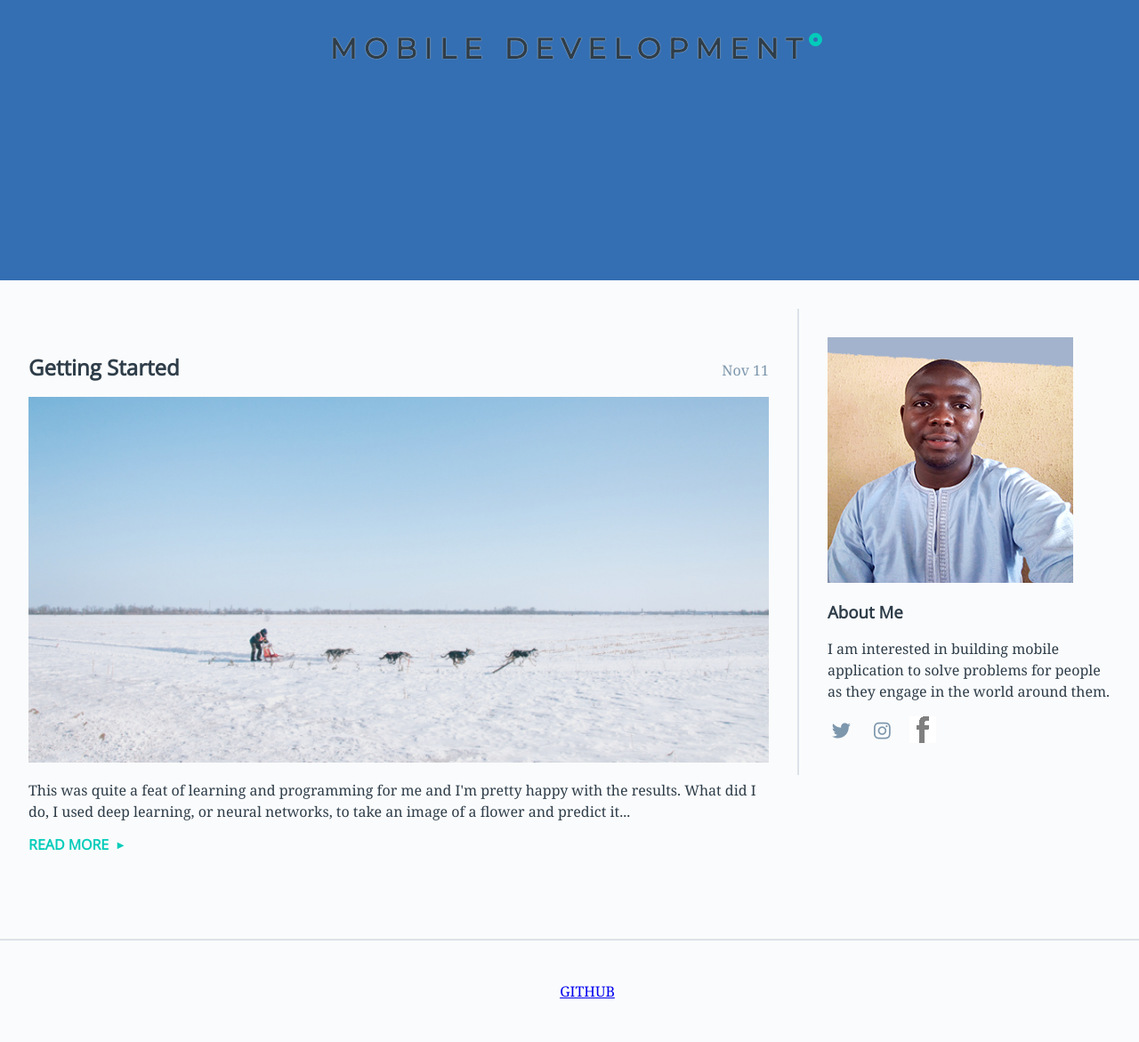
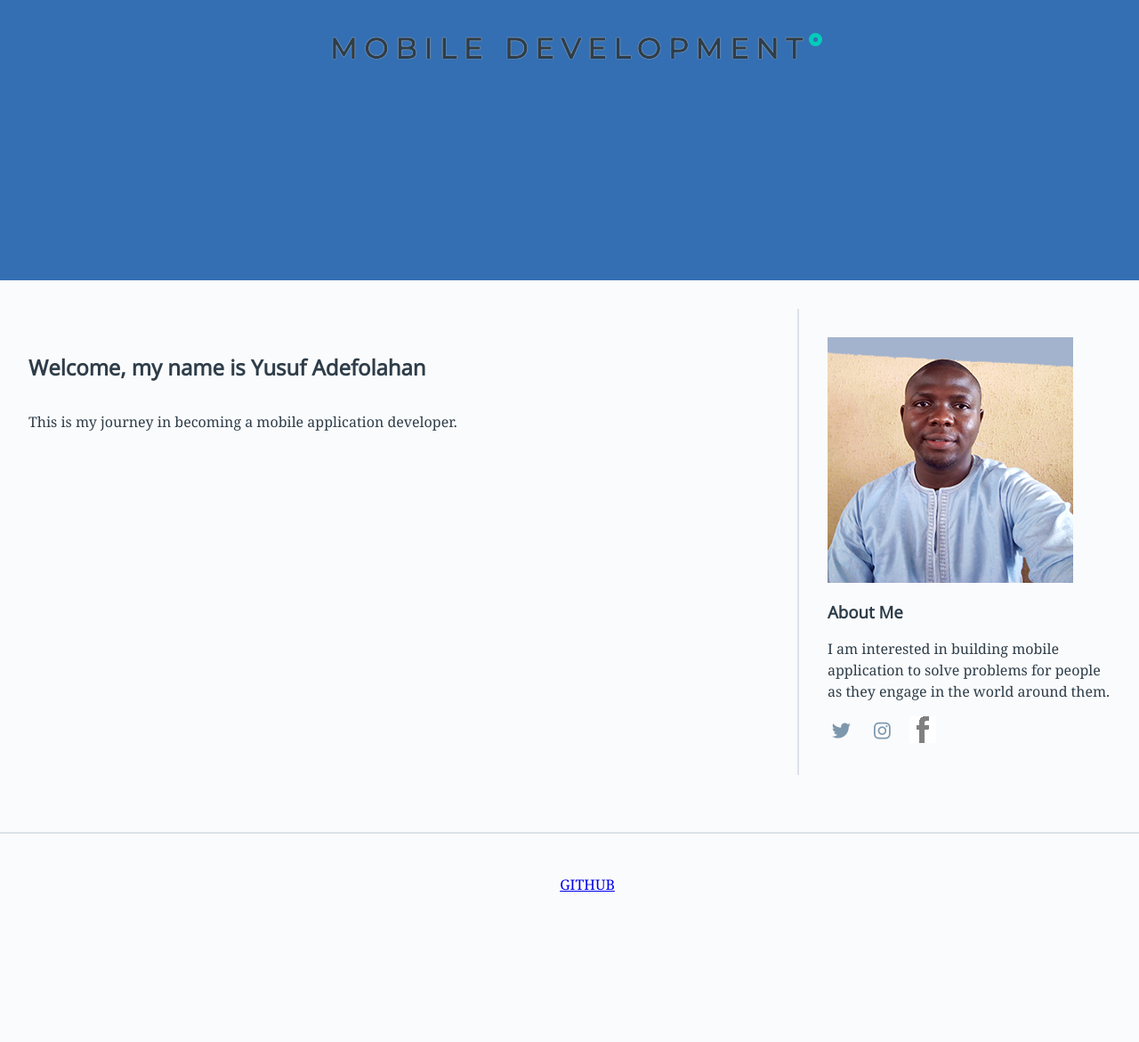
Before and after one commit to sanxy/sanxy.github.io, a Jekyll site: the page built from index.html, in a window 1280 px wide. Shown: the whole page at 89% size. Built offline with Jekyll 4.4.1, drawn with Linux system fonts in a browser that asks for light colours; after the commit the page ends 1051 px from its top, so only the background shows below that.

Commit message:
Update index.html

```diff
--- a/index.html
+++ b/index.html
@@ -2,7 +2,21 @@
 layout: default
 title: Mobile Development
 ---
+
 <article>
+    <header>
+        <h2>Welcome, my name is Yusuf Adefolahan</h2>
+
+    </header>
+
+
+    <p>
+        This is my journey in becoming a mobile application developer.
+    </p>
+
+
+</article>
+<!-- <article>
     <header>
         <h2>Getting Started</h2>
         <time datetime="2018-11-12T17:51">Nov 11</time>
@@ -16,7 +30,7 @@ title: Mobile Development
     </p>
 
     <a class="read-more" href="https://sanxy.github.io/2018/11/12/getting-started">Read more</a>
-</article>
+</article> -->
 <!-- <article>
     <header>
         <h2>What is Machine Learning?</h2>
```
